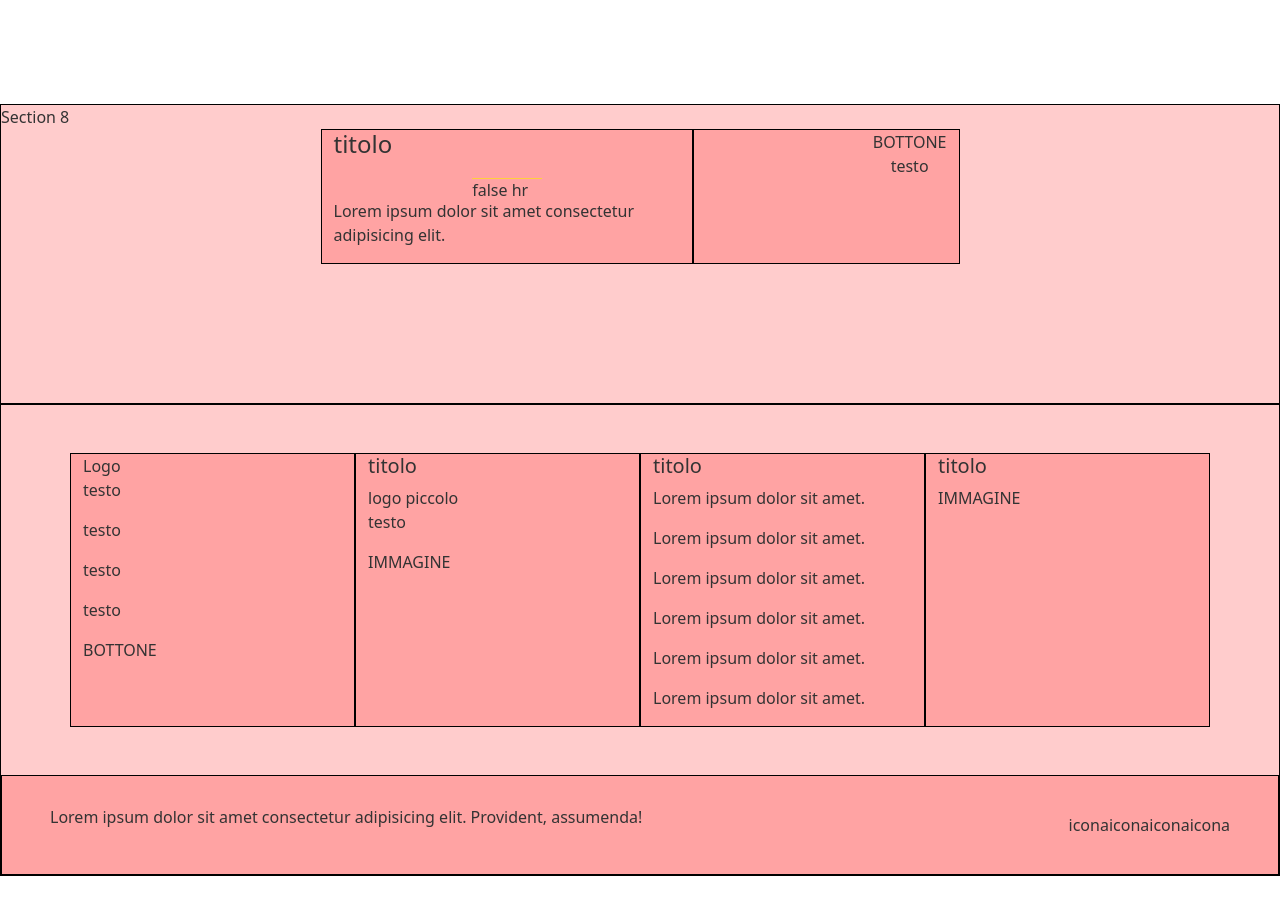
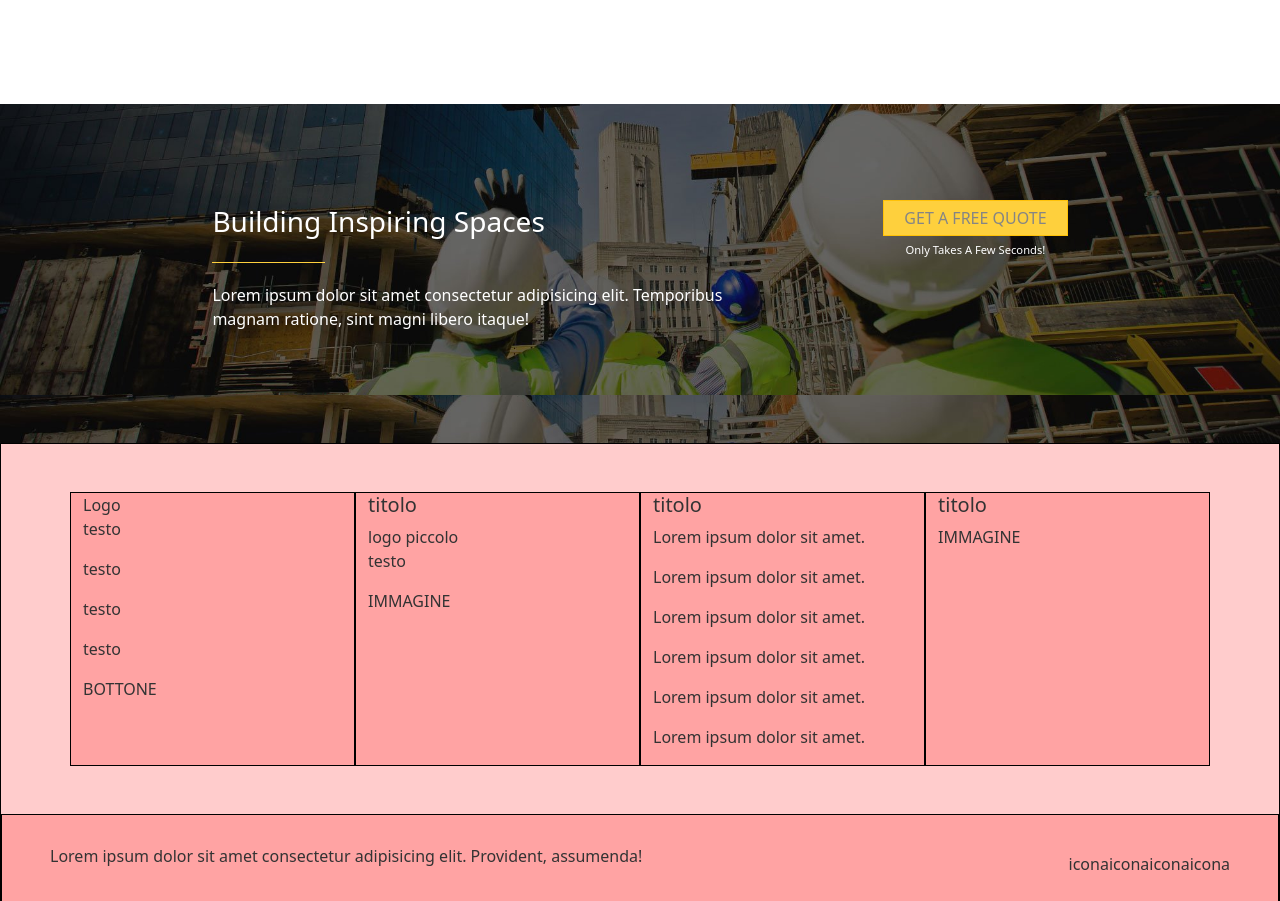
Before and after one commit to Guidocode/proj-html-vuejs, a Vue app: page / in a window 1280 px wide. Shown: the part 4590-5491 px from the top of the page. Before the commit the page ends 5466 px from the top, so only its background shows below. Built offline with nearby package versions, Linux system fonts and the light colour scheme.

Commit message:
Sezione build Ispiring

```diff
--- a/src/components/SectionBuildInspiring.vue
+++ b/src/components/SectionBuildInspiring.vue
@@ -1,26 +1,25 @@
 <template>
-  <Section class="debug h300">Section 8
+  <Section class="d-flex align-items-center pb-5">
 
-    <div class="gb-container">
-      <div class="container">
-        <div class="row">
+    <div class="container-fluid">
+      <div class="row gb-container-big text-start py-5">
 
-          <div class="col-7 debug">
-            <h4>titolo</h4>
-            <div class="false-hr">false hr</div>
-            <p>Lorem ipsum dolor sit amet consectetur adipisicing elit.</p>
+        <div class="left col-8 pt-5">
+          <span class="text-capitalize fs-3 d-inline-block">Building inspiring spaces</span>
+          <div class="false-hr"></div>
+          <p>Lorem ipsum dolor sit amet consectetur adipisicing elit. Temporibus magnam ratione, sint magni libero itaque!</p>
+        </div>
+
+        <div class="right col-4 text-end pt-5">
+          <div class="d-inline-block text-center">
+            <button type="button" class="btn btn-warning gb-btn-primary">get a free quote</button> <br>
+            <span class="text-capitalize fw-normal">Only takes a few seconds!</span>
           </div>
+        </div>
 
-          <div class="col-5 text-end debug">
-            <div class="d-inline-block text-center">
-              <div>BOTTONE</div>
-              <span>testo</span>
-            </div>
-          </div>
-
-        </div>
       </div>
     </div>
+
 
   </Section>
 </template>
@@ -32,5 +31,36 @@ export default {
 </script>
 
 <style lang="scss" scoped>
+@import '../assets/style/vars';
+@import '../assets/style/mixins';
 
+section{
+  background-image: url('../assets/images/about-call-to-action-57862405.jpeg');
+  background-size: cover;
+  background-position-y: center;
+  color: white;
+
+  .container-fluid{
+    background-image: url('../assets/images/about-call-to-action-57862405.jpeg');
+    background-size: cover;
+    background-position-y: 80%;
+
+    .left{
+      .false-hr{
+        margin: 20px 0;
+      }
+    }
+
+    .right{
+      .gb-btn-primary{
+        @include primaryButton();
+      }
+
+      span{
+        font-size: .7rem;
+      }
+    }
+
+  }
+}
 </style>
```
Also changed, not shown: src/assets/images/about-call-to-action-57862405.jpeg (added).
